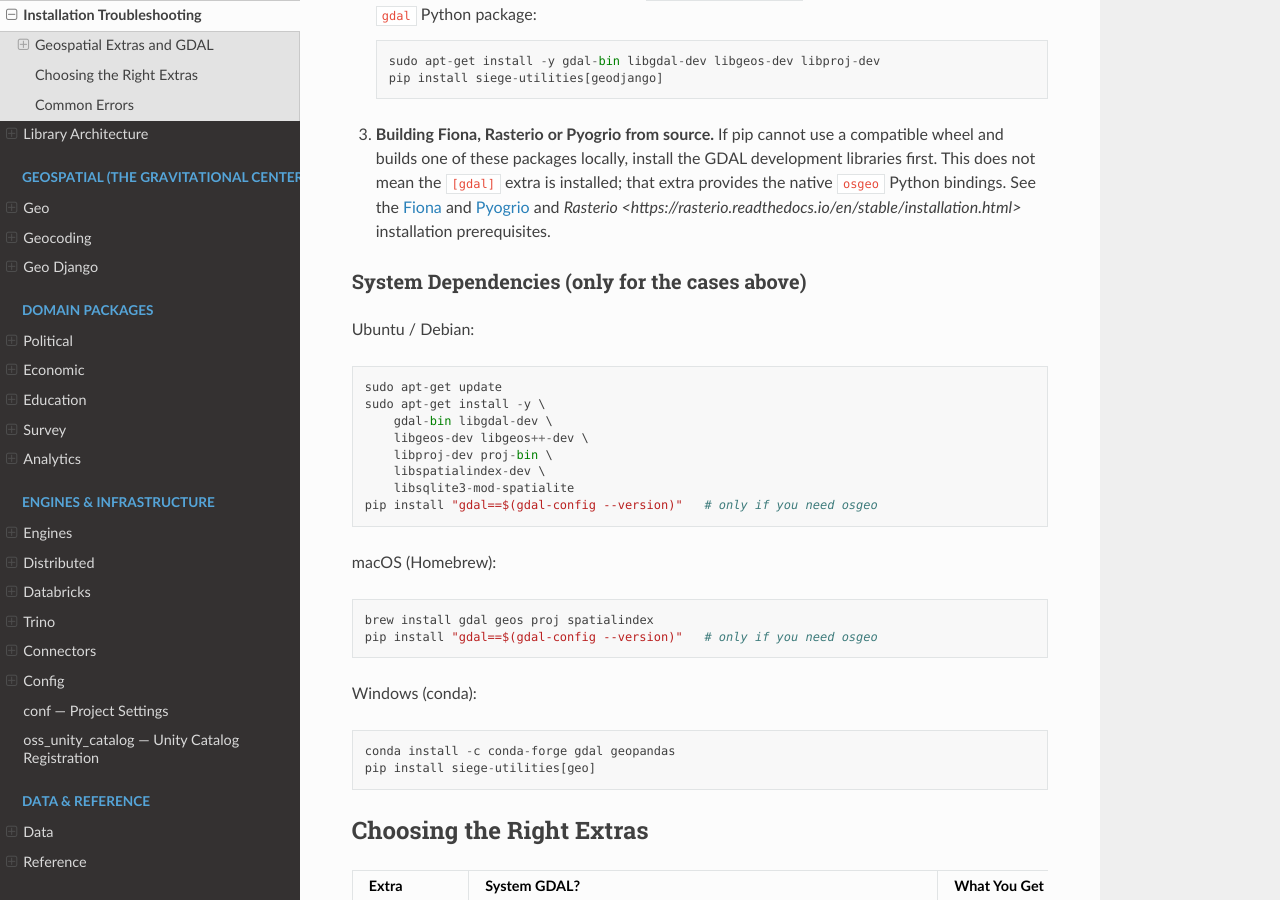
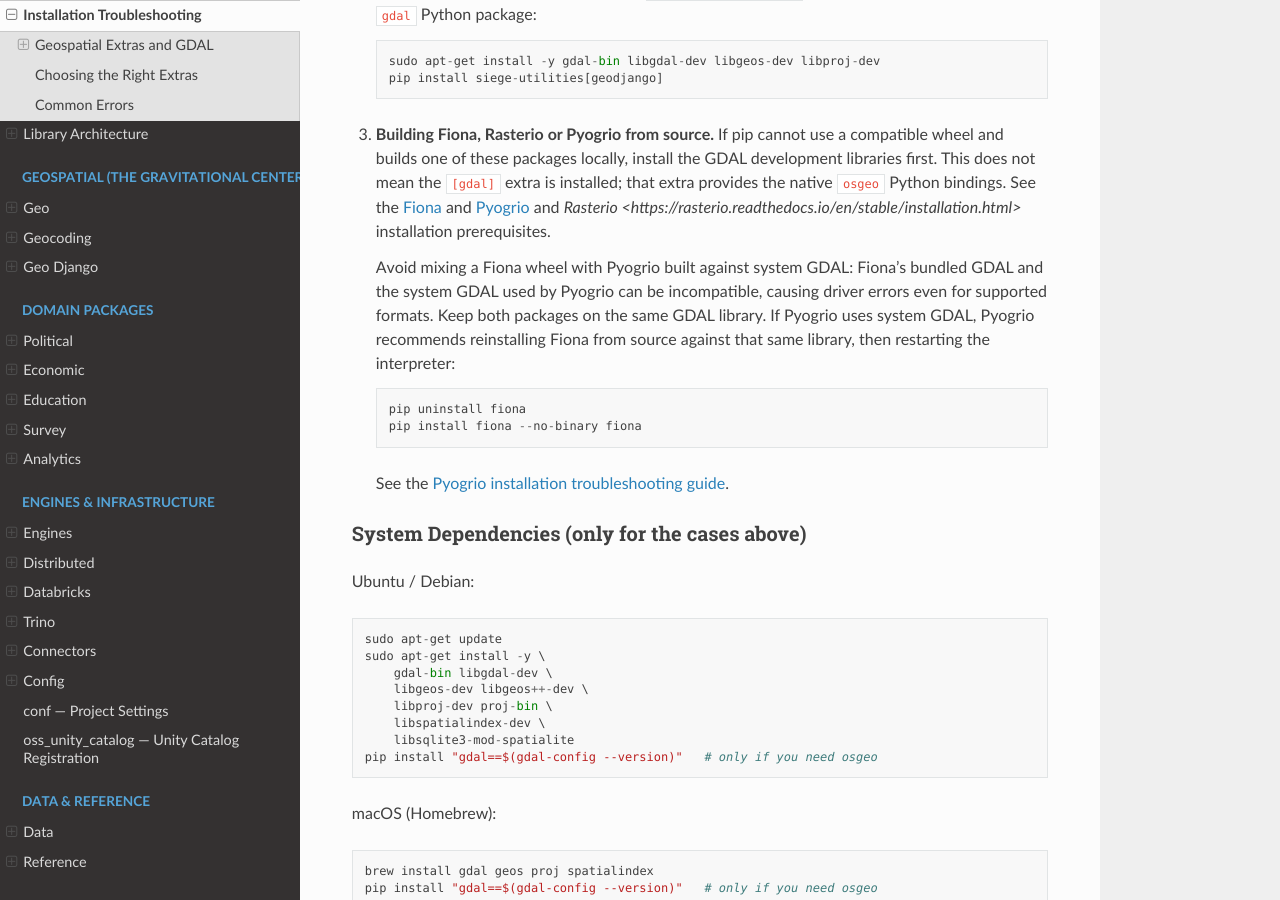
Before and after one commit to siege-analytics/siege_utilities, a Sphinx documentation site: the page built from docs/source/installation_troubleshooting.rst, in a window 1280 px wide and 900 px high, scrolled down 752 px. Built offline with Sphinx 7.4.7 and the Read the Docs theme 3.1.0, drawn with Linux system fonts in a browser that asks for light colours; pages that are not in the unit, such as notebooks, are missing from menus.

Commit message:
docs: warn about mixed GDAL installs

```diff
--- a/docs/source/installation_troubleshooting.rst
+++ b/docs/source/installation_troubleshooting.rst
@@ -43,6 +43,18 @@ System GDAL is needed in these cases:
    `Pyogrio <https://pyogrio.readthedocs.io/en/latest/install.html>`_ and
    `Rasterio <https://rasterio.readthedocs.io/en/stable/installation.html>`
    installation prerequisites.
+
+   Avoid mixing a Fiona wheel with Pyogrio built against system GDAL: Fiona's
+   bundled GDAL and the system GDAL used by Pyogrio can be incompatible, causing
+   driver errors even for supported formats. Keep both packages on the same GDAL
+   library. If Pyogrio uses system GDAL, Pyogrio recommends reinstalling Fiona
+   from source against that same library, then restarting the interpreter::
+
+       pip uninstall fiona
+       pip install fiona --no-binary fiona
+
+   See the `Pyogrio installation troubleshooting guide
+   <https://pyogrio.readthedocs.io/en/latest/install.html#troubleshooting-installation-errors>`_.
 
 System Dependencies (only for the cases above)
 ~~~~~~~~~~~~~~~~~~~~~~~~~~~~~~~~~~~~~~~~~~~~~~~~~~~~
```
